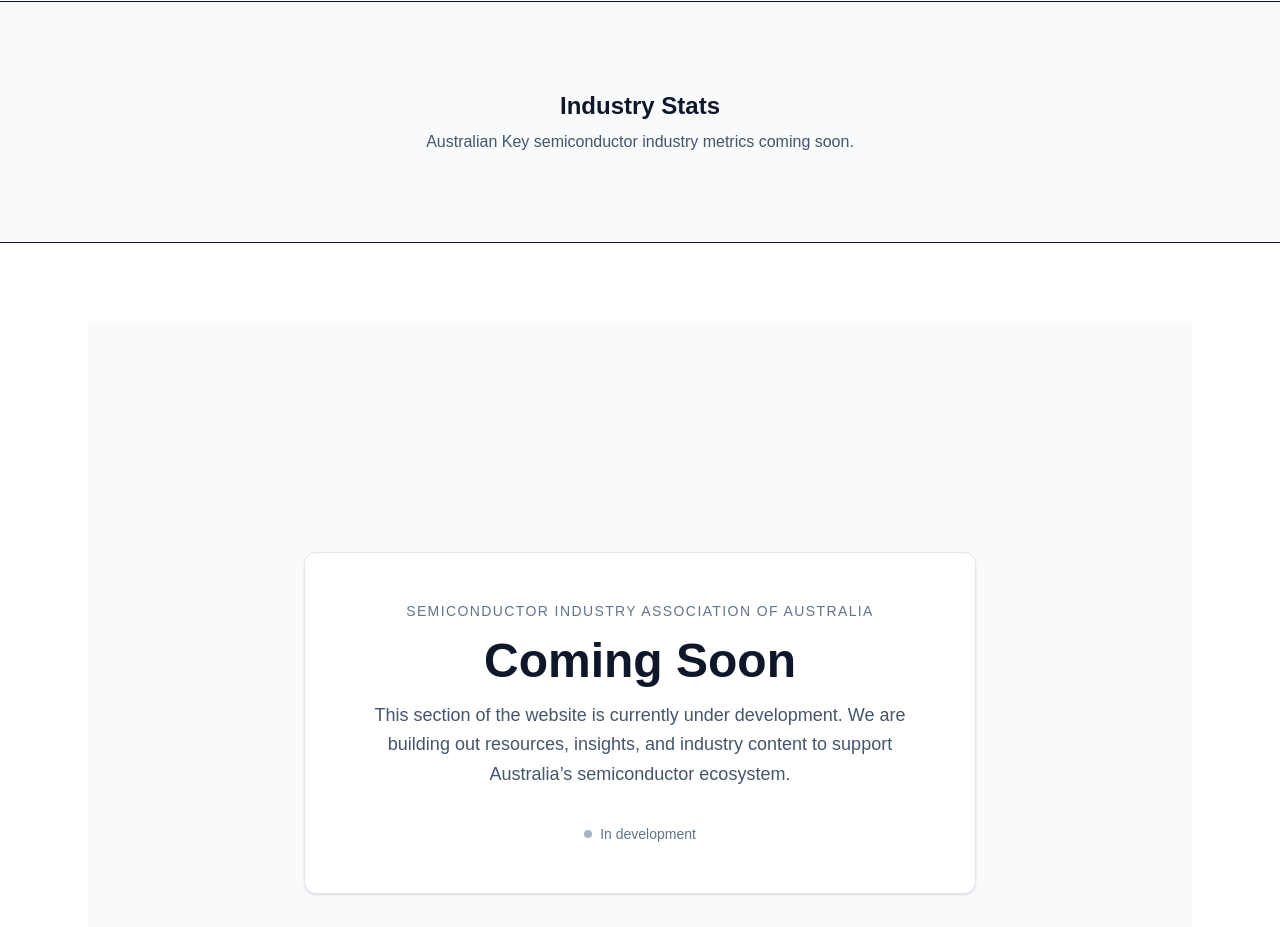
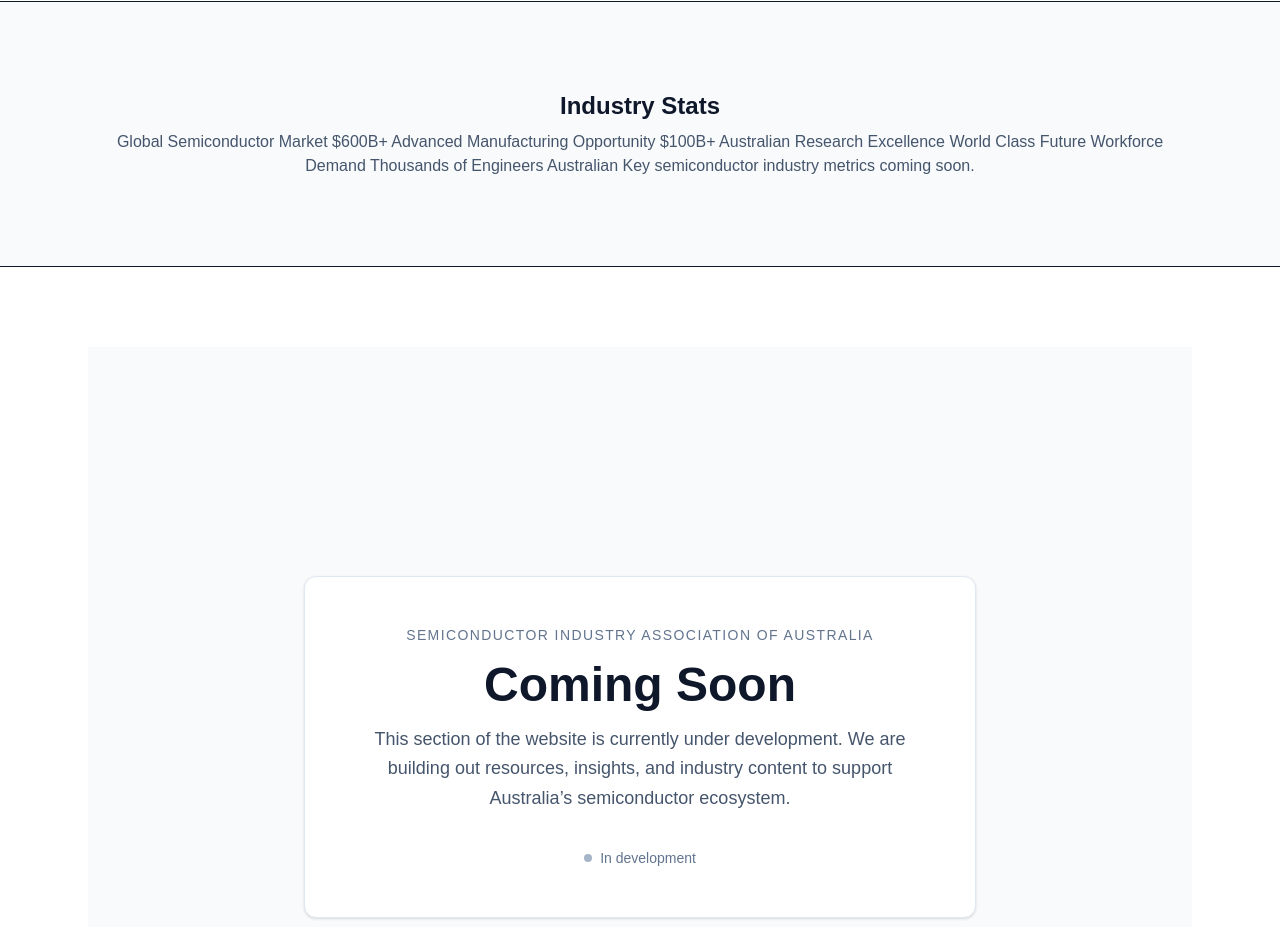
Before and after one commit to Ants-siaa/SIAA-site, a Next.js app: page / in a window 1280 px wide. Shown: the part 800-1727 px from the top of the page. Built offline with nearby package versions, Linux system fonts and the light colour scheme.

Commit message:
Update Stats.tsx

```diff
--- a/components/Stats.tsx
+++ b/components/Stats.tsx
@@ -3,6 +3,18 @@
     <section className="py-12 text-center">
       <h2 className="text-2xl font-semibold">Industry Stats</h2>
       <p className="text-slate-600 mt-2">
+        Global Semiconductor Market
+$600B+
+
+Advanced Manufacturing Opportunity
+$100B+
+
+Australian Research Excellence
+World Class
+
+Future Workforce Demand
+Thousands of Engineers
+
         Australian Key semiconductor industry metrics coming soon.
       </p>
     </section>
```
